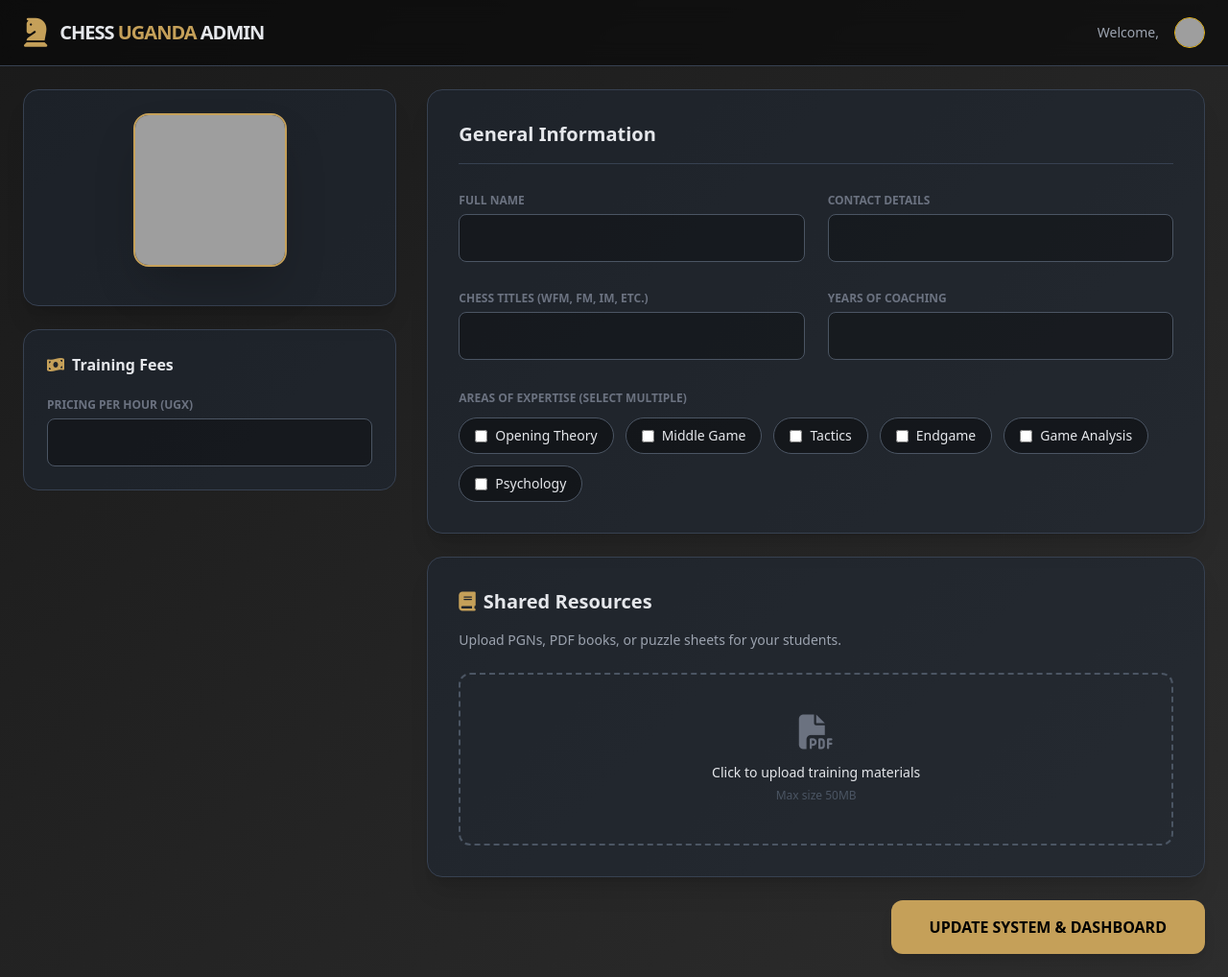
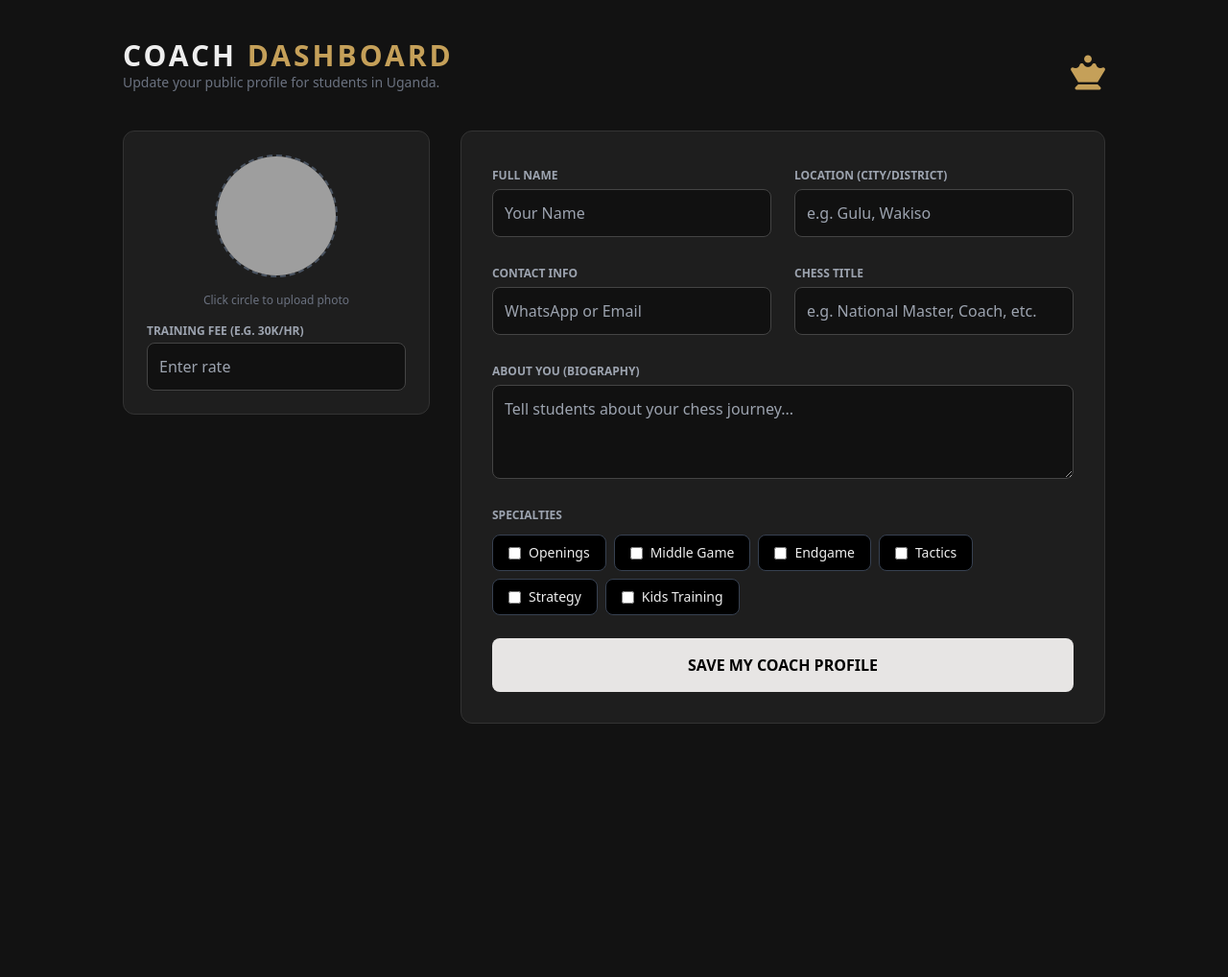
Before and after one commit to FAR-ANALYST/coaches, a Flask app: page /admin in a window 1280 px wide. Shown: the whole page at 96% size. After the commit the page ends 754 px from the top, so only its background shows below. Run offline with Flask 3, Linux system fonts and the light colour scheme; some libraries are stand-ins or nearby versions; grey boxes are pictures that could not be loaded.

Commit message:
Update admin.html

```diff
--- a/templates/admin.html
+++ b/templates/admin.html
@@ -3,120 +3,94 @@
 <head>
     <meta charset="UTF-8">
     <meta name="viewport" content="width=device-width, initial-scale=1.0">
-    <title>Admin Dashboard | Chess Uganda</title>
+    <title>Coach Portal | Chess Uganda</title>
     <script src="https://cdn.tailwindcss.com"></script>
     <link href="https://cdnjs.cloudflare.com/ajax/libs/font-awesome/6.4.0/css/all.min.css" rel="stylesheet">
     <style>
-        .chess-gradient { background: linear-gradient(135deg, #1a1a1a 0%, #2d2d2d 100%); }
-        .gold-border { border-color: #c5a059; }
-        .accent-gold { color: #c5a059; }
-        .bg-gold { background-color: #c5a059; }
+        body { background: #121212; color: #eee; }
+        .gold-accent { color: #c5a059; }
+        .bg-card { background: #1e1e1e; border: 1px solid #333; }
+        .input-field { background: #111; border: 1px solid #444; border-radius: 8px; padding: 12px; width: 100%; outline: none; }
+        .input-field:focus { border-color: #c5a059; }
     </style>
 </head>
-<body class="chess-gradient text-gray-200 min-h-screen font-sans">
+<body class="p-4 md:p-10">
 
-    <nav class="border-b border-gray-700 bg-black/50 backdrop-blur-md sticky top-0 z-50">
-        <div class="max-w-7xl mx-auto px-6 py-4 flex justify-between items-center">
-            <div class="flex items-center space-x-3">
-                <i class="fas fa-chess-knight text-3xl accent-gold"></i>
-                <span class="text-xl font-bold tracking-tighter">CHESS <span class="accent-gold">UGANDA</span> ADMIN</span>
+    <div class="max-w-5xl mx-auto">
+        <header class="mb-10 flex justify-between items-end">
+            <div>
+                <h1 class="text-3xl font-bold uppercase tracking-widest">Coach <span class="gold-accent">Dashboard</span></h1>
+                <p class="text-gray-500 text-sm">Update your public profile for students in Uganda.</p>
             </div>
-            <div class="flex items-center space-x-4">
-                <span class="text-sm text-gray-400">Welcome, {{ coach.name }}</span>
-                <div class="h-8 w-8 rounded-full bg-gray-600 border border-yellow-500 overflow-hidden">
-                    <img src="/static/uploads/{{ coach.photo }}" alt="Profile" class="object-cover h-full w-full">
-                </div>
-            </div>
-        </div>
-    </nav>
+            <i class="fas fa-chess-queen text-4xl gold-accent"></i>
+        </header>
 
-    <main class="max-w-7xl mx-auto p-6">
-        <form action="/admin" method="POST" enctype="multipart/form-data">
-            <div class="grid grid-cols-1 lg:grid-cols-3 gap-8">
+        <form action="/admin" method="POST" enctype="multipart/form-data" class="grid grid-cols-1 lg:grid-cols-3 gap-8">
 
             <div class="space-y-6">
-                    <div class="bg-gray-800/50 p-6 rounded-2xl border border-gray-700 shadow-xl text-center">
-                        <div class="relative w-40 h-40 mx-auto mb-4 group">
-                            <img src="/static/uploads/{{ coach.photo }}" class="w-full h-full object-cover rounded-2xl border-2 gold-border shadow-2xl">
-                            <label class="absolute inset-0 flex items-center justify-center bg-black/60 opacity-0 group-hover:opacity-100 transition-opacity rounded-2xl cursor-pointer">
-                                <i class="fas fa-camera text-2xl"></i>
-                                <input type="file" name="photo" class="hidden">
-                            </label>
+                <div class="bg-card p-6 rounded-xl text-center">
+                    <div class="relative w-32 h-32 mx-auto mb-4 group border-2 border-dashed border-gray-600 rounded-full flex items-center justify-center overflow-hidden">
+                        {% if coach.photo == 'default_avatar.png' %}
+                            <i class="fas fa-user text-4xl text-gray-600"></i>
+                        {% else %}
+                            <img src="/static/uploads/{{ coach.photo }}" class="object-cover w-full h-full">
+                        {% endif %}
+                        <input type="file" name="photo" class="absolute inset-0 opacity-0 cursor-pointer">
                     </div>
-                        <h2 class="text-xl font-bold">{{ coach.titles }}</h2>
-                        <p class="text-gray-400 text-sm">{{ coach.location }}</p>
-                    </div>
+                    <p class="text-xs text-gray-500 mb-4">Click circle to upload photo</p>
 
-                    <div class="bg-gray-800/50 p-6 rounded-2xl border border-gray-700">
-                        <h3 class="font-bold mb-4 flex items-center"><i class="fas fa-money-bill-wave mr-2 accent-gold"></i> Training Fees</h3>
-                        <label class="text-xs text-gray-500 uppercase font-bold">Pricing per Hour (UGX)</label>
-                        <input type="text" name="pricing" value="{{ coach.pricing }}" class="w-full bg-black/30 border border-gray-600 rounded-lg p-3 mt-1 focus:border-yellow-500 outline-none">
+                    <label class="block text-left text-xs font-bold text-gray-400 uppercase">Training Fee (e.g. 30k/hr)</label>
+                    <input type="text" name="pricing" value="{{ coach.pricing }}" placeholder="Enter rate" class="input-field mt-1">
                 </div>
             </div>
 
-                <div class="lg:col-span-2 space-y-6">
-                    <div class="bg-gray-800/50 p-8 rounded-2xl border border-gray-700 shadow-xl">
-                        <h3 class="text-xl font-bold mb-6 border-b border-gray-700 pb-4">General Information</h3>
-
+            <div class="lg:col-span-2 bg-card p-8 rounded-xl space-y-6">
                 <div class="grid grid-cols-1 md:grid-cols-2 gap-6">
                     <div>
-                                <label class="text-xs text-gray-500 uppercase font-bold">Full Name</label>
-                                <input type="text" name="name" value="{{ coach.name }}" class="w-full bg-black/30 border border-gray-600 rounded-lg p-3 mt-1 focus:border-yellow-500 outline-none">
+                        <label class="text-xs font-bold text-gray-400 uppercase">Full Name</label>
+                        <input type="text" name="name" value="{{ coach.name }}" placeholder="Your Name" class="input-field mt-1">
                     </div>
                     <div>
-                                <label class="text-xs text-gray-500 uppercase font-bold">Contact Details</label>
-                                <input type="text" name="contact" value="{{ coach.contact }}" class="w-full bg-black/30 border border-gray-600 rounded-lg p-3 mt-1 focus:border-yellow-500 outline-none">
+                        <label class="text-xs font-bold text-gray-400 uppercase">Location (City/District)</label>
+                        <input type="text" name="location" value="{{ coach.location }}" placeholder="e.g. Gulu, Wakiso" class="input-field mt-1">
                     </div>
                     <div>
-                                <label class="text-xs text-gray-500 uppercase font-bold">Chess Titles (WFM, FM, IM, etc.)</label>
-                                <input type="text" name="titles" value="{{ coach.titles }}" class="w-full bg-black/30 border border-gray-600 rounded-lg p-3 mt-1 focus:border-yellow-500 outline-none">
+                        <label class="text-xs font-bold text-gray-400 uppercase">Contact Info</label>
+                        <input type="text" name="contact" value="{{ coach.contact }}" placeholder="WhatsApp or Email" class="input-field mt-1">
                     </div>
                     <div>
-                                <label class="text-xs text-gray-500 uppercase font-bold">Years of Coaching</label>
-                                <input type="number" name="experience" value="{{ coach.experience }}" class="w-full bg-black/30 border border-gray-600 rounded-lg p-3 mt-1 focus:border-yellow-500 outline-none">
+                        <label class="text-xs font-bold text-gray-400 uppercase">Chess Title</label>
+                        <input type="text" name="titles" value="{{ coach.titles }}" placeholder="e.g. National Master, Coach, etc." class="input-field mt-1">
                     </div>
                 </div>
 
-                        <div class="mt-8">
-                            <label class="text-xs text-gray-500 uppercase font-bold mb-3 block">Areas of Expertise (Select Multiple)</label>
-                            <div class="flex flex-wrap gap-3">
-                                {% for area in ["Opening Theory", "Middle Game", "Tactics", "Endgame", "Game Analysis", "Psychology"] %}
-                                <label class="flex items-center px-4 py-2 bg-black/40 border border-gray-600 rounded-full cursor-pointer hover:border-yellow-500 transition">
-                                    <input type="checkbox" name="expertise_tags" value="{{ area }}" class="mr-2 accent-yellow-500" {% if area in coach.expertise %}checked{% endif %}>
-                                    <span class="text-sm">{{ area }}</span>
+                <div>
+                    <label class="text-xs font-bold text-gray-400 uppercase">About You (Biography)</label>
+                    <textarea name="bio" rows="3" placeholder="Tell students about your chess journey..." class="input-field mt-1">{{ coach.bio }}</textarea>
+                </div>
+
+                <div>
+                    <label class="text-xs font-bold text-gray-400 uppercase block mb-3">Specialties</label>
+                    <div class="flex flex-wrap gap-2">
+                        {% for tag in ["Openings", "Middle Game", "Endgame", "Tactics", "Strategy", "Kids Training"] %}
+                        <label class="flex items-center px-4 py-2 bg-black rounded-lg border border-gray-700 cursor-pointer hover:border-yellow-600">
+                            <input type="checkbox" name="expertise_tags" value="{{ tag }}" class="mr-2 accent-yellow-600" {% if tag in coach.expertise %}checked{% endif %}>
+                            <span class="text-sm">{{ tag }}</span>
                         </label>
                         {% endfor %}
                     </div>
                 </div>
-                    </div>
 
-                    <div class="bg-gray-800/50 p-8 rounded-2xl border border-gray-700 shadow-xl">
-                        <h3 class="text-xl font-bold mb-4 flex items-center"><i class="fas fa-book mr-2 accent-gold"></i> Shared Resources</h3>
-                        <p class="text-sm text-gray-400 mb-6">Upload PGNs, PDF books, or puzzle sheets for your students.</p>
-
-                        <div class="border-2 border-dashed border-gray-600 rounded-xl p-10 text-center hover:border-yellow-500 transition cursor-pointer">
-                            <input type="file" name="material" id="material" class="hidden">
-                            <label for="material" class="cursor-pointer">
-                                <i class="fas fa-file-pdf text-4xl text-gray-500 mb-3"></i>
-                                <p class="text-sm">Click to upload training materials</p>
-                                <span class="text-xs text-gray-600">Max size 50MB</span>
-                            </label>
-                        </div>
-                    </div>
-
-                    <div class="flex justify-end">
-                        <button type="submit" class="bg-gold hover:bg-yellow-600 text-black font-black px-10 py-4 rounded-xl shadow-lg transform active:scale-95 transition-all">
-                            UPDATE SYSTEM & DASHBOARD
+                <button type="submit" class="w-full bg-stone-200 text-black font-black py-4 rounded-lg hover:bg-white transition-all">
+                    SAVE MY COACH PROFILE
                 </button>
             </div>
+        </form>
     </div>
-            </div>
-        </form>
-    </main>
 
     {% with messages = get_flashed_messages() %}
       {% if messages %}
-        <div class="fixed bottom-5 right-5 bg-green-600 text-white px-6 py-3 rounded-lg shadow-2xl animate-bounce">
+        <div class="fixed bottom-10 left-1/2 transform -translate-x-1/2 bg-yellow-600 px-8 py-3 rounded-full text-black font-bold">
             {{ messages[0] }}
         </div>
       {% endif %}
```
Lines whose indentation alone changed are shown as unchanged.
